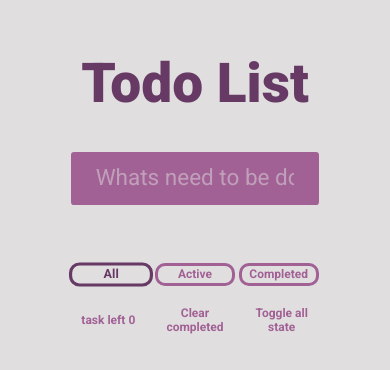
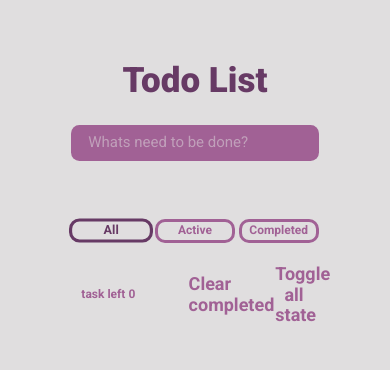
Before and after one commit to D4Cheapp/TodoList-React, a React app: page /#/ in a window 390 px wide. Shown: the part 228-598 px from the top of the page. Built offline with nearby package versions, Linux system fonts and the light colour scheme.

Commit message:
Fix style media requests
Изменены стили, большинство медиа запросов добавлены в основные определения стилей класса.
Также исправлен объект задачи в файле Header.js.

```diff
--- a/src/components/FooterButton/FooterButton.module.scss
+++ b/src/components/FooterButton/FooterButton.module.scss
@@ -43,6 +43,14 @@ div.firstRow{
     &:active{
       scale: .95;
     }
+
+    @media screen and (max-width: 1024px){
+      width: 30%;
+    }
+
+    @media screen and (max-width: 550px){
+        font-size: 12px;
+    }
   }
 
   a.active{
@@ -66,6 +74,14 @@ div.secondRow{
 
   p.leftTasks{
     margin: 0;
+
+    @media screen and (max-width: 1024px){
+      width: 30%;
+    }
+
+    @media screen and (max-width: 550px){
+      font-size: 12px;
+    }
   }
 
   button.secondRowButton{
@@ -86,29 +102,3 @@ div.secondRow{
     }
   }
 }
-
-
-@media screen and (max-width: 1024px){
-  div.firstRow > a.firstRowButton{
-    width: 30%;
-  }
-
-  div.secondRow{
-    button.secondRowButton, p.leftTasks{
-      width: 30%;
-    }
-  }
-}
-
-
-@media screen and (max-width: 550px){
-  div.firstRow > a.firstRowButton{
-    font-size: 12px;
-  }
-
-  div.secondRow{
-    button.secondRowButton, p.leftTasks{
-      font-size: 12px;
-    }
-  }
-}
--- a/src/components/Header/Header.js
+++ b/src/components/Header/Header.js
@@ -15,7 +15,7 @@ function Header() {
             const title = event.currentTarget.value.replace(/\s+/gm,' ').trim();
 
             const task = {
-                title: title,
+                title,
                 checked: false,
                 id: Date.now()
             };
--- a/src/components/Header/Header.module.scss
+++ b/src/components/Header/Header.module.scss
@@ -7,8 +7,16 @@ header.header{
     text-align: center;
 
     color: $cosmic;
+    font-weight: 900;
+
     font-size: 55px;
-    font-weight: 900;
+    @media screen and (max-width: 1024px){
+      font-size: 40px;
+    }
+
+    @media screen and (max-width: 400px){
+      font-size: 35px
+    }
   }
 
   input.taskInput{
@@ -36,31 +44,13 @@ header.header{
     &:focus{
       border: $cosmic 2px solid;
     }
-  }
-}
 
-
-@media screen and (max-width: 1024px){
-  header{
-    h1.title{
-      font-size: 40px;
-    }
-
-    input.taskInput{
+    @media screen and (max-width: 1024px){
       border-radius: 1vh;
       font-size: 20px;
     }
-  }
-}
 
-
-@media screen and (max-width: 400px){
-  header{
-    h1.title{
-      font-size: 35px
-    }
-
-    input.taskInput{
+    @media screen and (max-width: 400px){
       font-size: 15px
     }
   }
--- a/src/components/TaskContainer/TaskTemplate/TaskTemplate.module.scss
+++ b/src/components/TaskContainer/TaskTemplate/TaskTemplate.module.scss
@@ -102,14 +102,21 @@ label.checkbox{
   }
 }
 
+
 label.checkbox.hidden{
   visibility: hidden;
 }
+
 
 div.completed{
   textarea.title{
     opacity: .5;
     text-decoration: line-through;
+
+    @media screen and (max-width: 1024px){
+      width: 75%;
+      font-size: 20px;
+    }
   }
 }
 
@@ -117,14 +124,6 @@ div.completed{
 div.task.editing{
   justify-content: center;
   border: 2px $cosmic solid;
-}
-
-
-@media screen and (max-width: 1024px){
-  div.task > textarea.title{
-    width: 75%;
-    font-size: 20px;
-  }
 }
 
 
```
